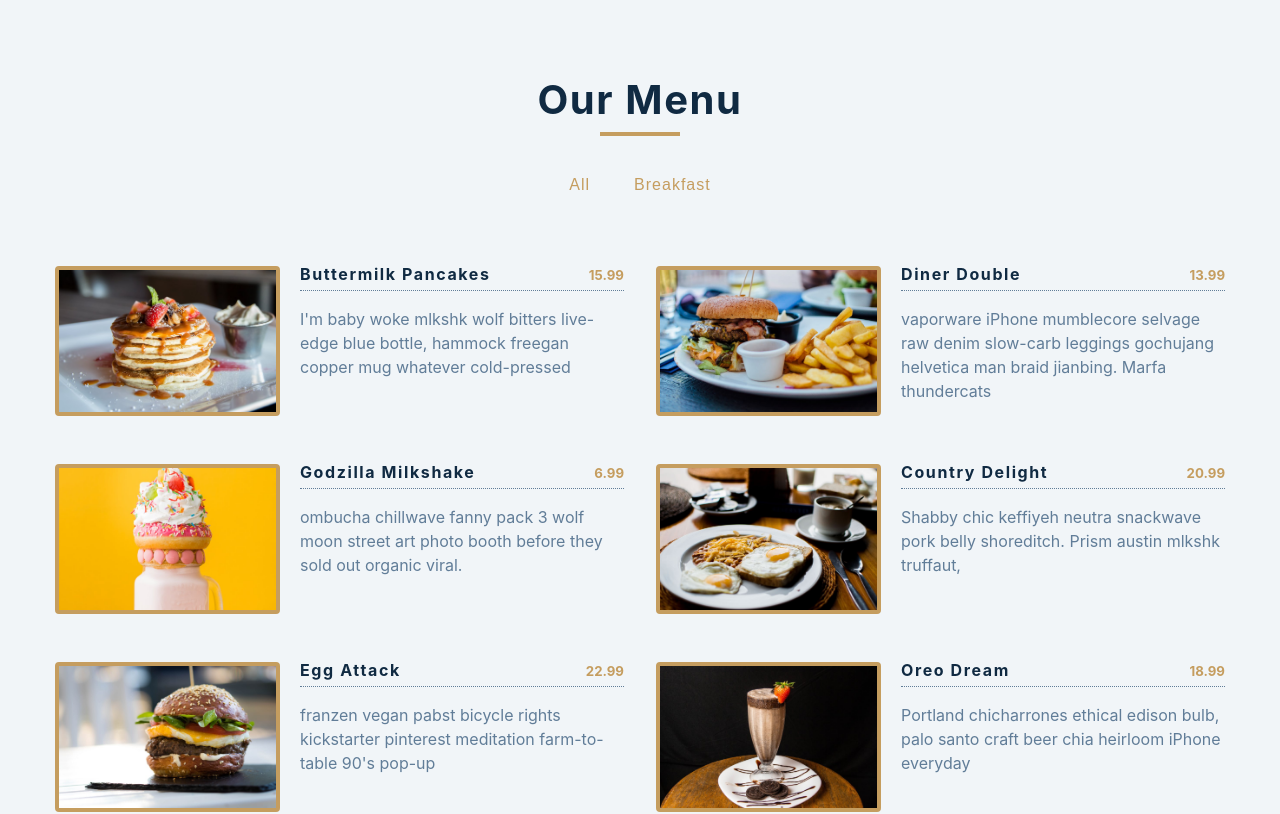
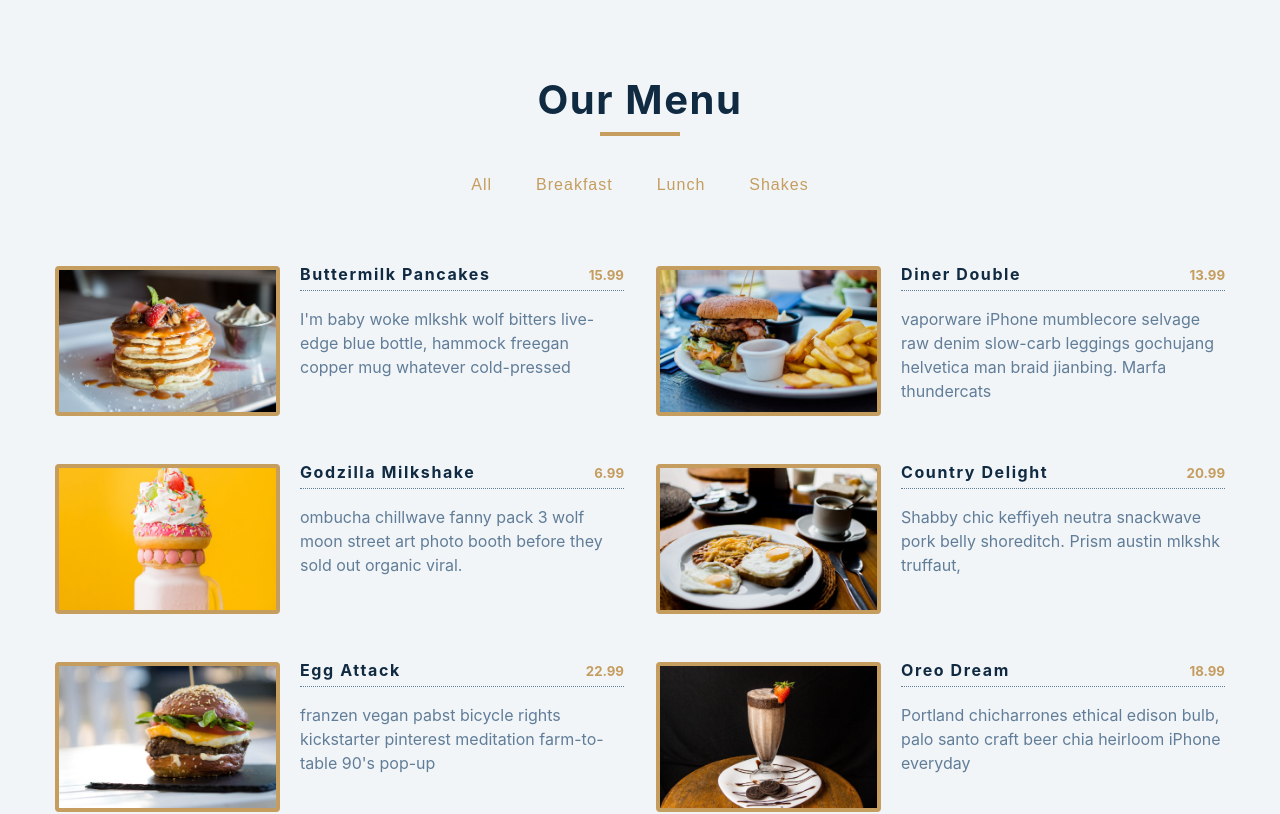
Before and after one commit to hungbui7690/react-tutorials, a React (Vite) app in the folder client/: page / in a window 1280 px wide. Shown: the top 814 px of the page. Built offline with nearby package versions, Linux system fonts and the light colour scheme.

Commit message:
Menu: Buttons (Dynamic Approach)

```diff
--- a/client/src/App.jsx
+++ b/client/src/App.jsx
@@ -1,9 +1,5 @@
 /*
-  Menu:
-  - in the last lecture, we use manual approach to create buttons > but there are 2 issues with this method:
-
-    + 1) there is no "all" button to list out all items
-    + 2) we cannot sync with our data > every time we have update in data, we need to add or update buttons
+  Menu: Buttons (Dynamic Approach)
 */
 
 import React, { useState } from 'react'
@@ -11,19 +7,22 @@ import Menu from './Menu'
 import Categories from './Categories'
 import items from './data'
 
+// (1) get all unique categories >> new Set returns object: {'breakfast', 'lunch', 'shakes'} > we have to use spread operator to convert it into array
+const allCategories = ['all', ...new Set(items.map((item) => item.category))]
+console.log(allCategories)
+
 function App() {
   const [menuItems, setMenuItems] = useState(items)
-  const [categories, setCategories] = useState([])
+  const [categories, setCategories] = useState(allCategories) // (2) use here
 
-  // (1)
+  // (3)
   const filterItems = (category) => {
-    // (a) if button === "all" > use original data
     if (category === 'all') {
       setMenuItems(items)
       return
     }
 
-    // (b) if button !== "all", filter items
+    // (***) this must be items.filter(), not menuItems.filter() like the prev lessons (we don't use state, but use the original data)
     const newItems = items.filter((item) => item.category === category)
     setMenuItems(newItems)
   }
@@ -36,8 +35,8 @@ function App() {
           <div className='underline'></div>
         </div>
 
-        {/* (2) */}
-        <Categories filterItems={filterItems} />
+        {/* (4) */}
+        <Categories filterItems={filterItems} categories={categories} />
         <Menu items={menuItems} />
       </section>
     </main>
--- a/client/src/Categories.jsx
+++ b/client/src/Categories.jsx
@@ -1,15 +1,21 @@
 import React from 'react'
 
-const Categories = ({ filterItems }) => {
+// (5a)
+const Categories = ({ filterItems, categories }) => {
   return (
     <div className='btn-container'>
-      {/* (3) we have to create button manually when there are some changes */}
-      <button className='filter-btn' onClick={() => filterItems('all')}>
-        all
-      </button>
-      <button className='filter-btn' onClick={() => filterItems('breakfast')}>
-        breakfast
-      </button>
+      {/* (5b) based on categories array >> we use map() to create button */}
+      {categories.map((category, index) => {
+        return (
+          <button
+            key={index}
+            className='filter-btn'
+            onClick={() => filterItems(category)}
+          >
+            {category}
+          </button>
+        )
+      })}
     </div>
   )
 }
```
